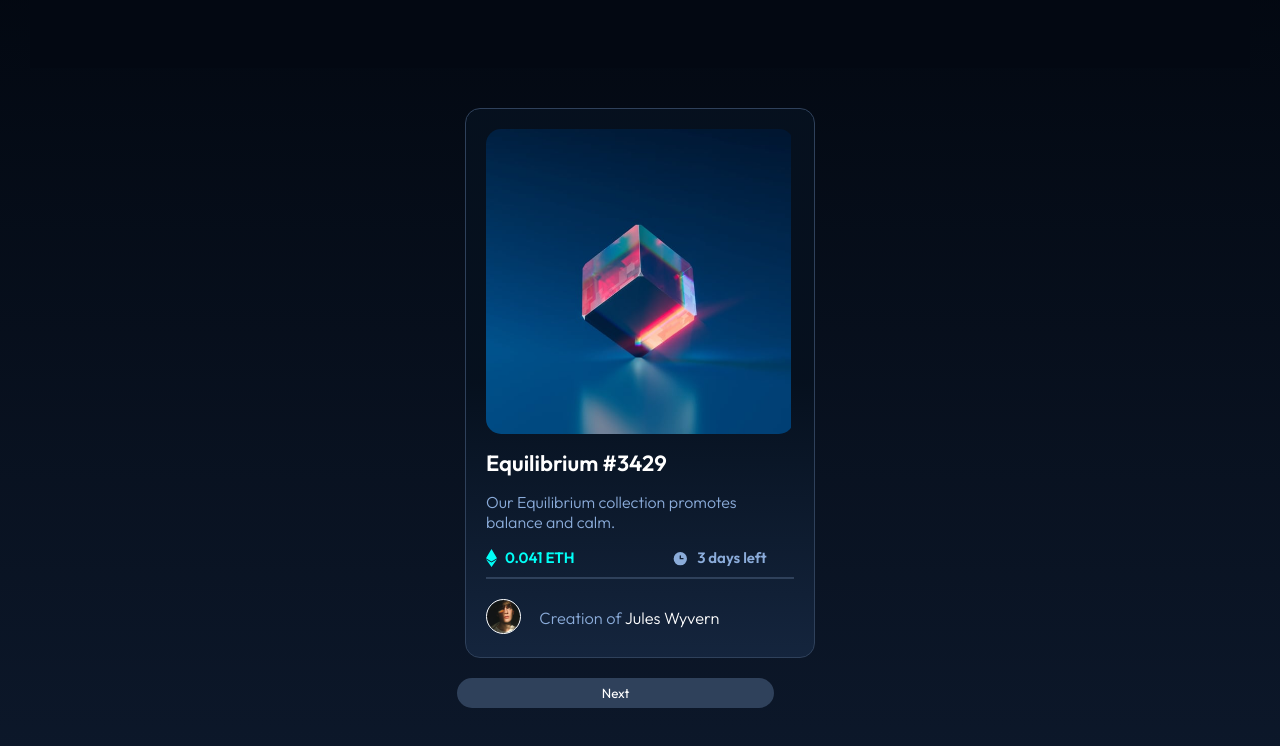
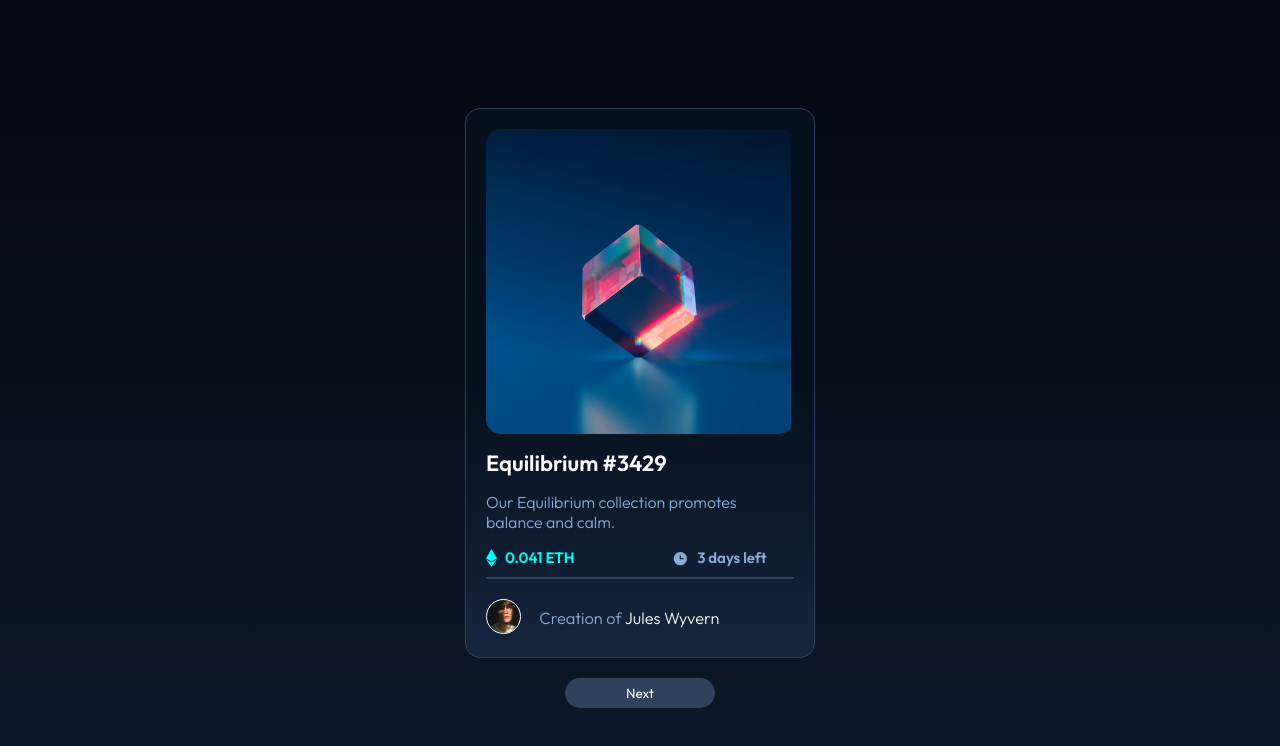
Before and after one commit to inanbruneli/nft-preview, a plain HTML site: page index.html in a window 1280 px wide. Drawn offline with nearby package versions, Linux system fonts and the light colour scheme.

Commit message:
Update index.html

```diff
--- a/index.html
+++ b/index.html
@@ -149,7 +149,7 @@
     }
 
     #btn {
-      width: 40%;
+      width: 150px;
       height: 30px;
       margin: 0 auto;
       background-color: var(--blueline);
@@ -158,6 +158,9 @@
       color: white;
       cursor: pointer;
       transition: all .5s;
+      position: absolute;
+      left: 50%;
+      transform: translateX(-50%);
     }
 
     #btn:hover {
@@ -167,7 +170,7 @@
     }
 
     .btn {
-      padding-left: 35%;
+      position: relative;
     }
   </style>
 
```
